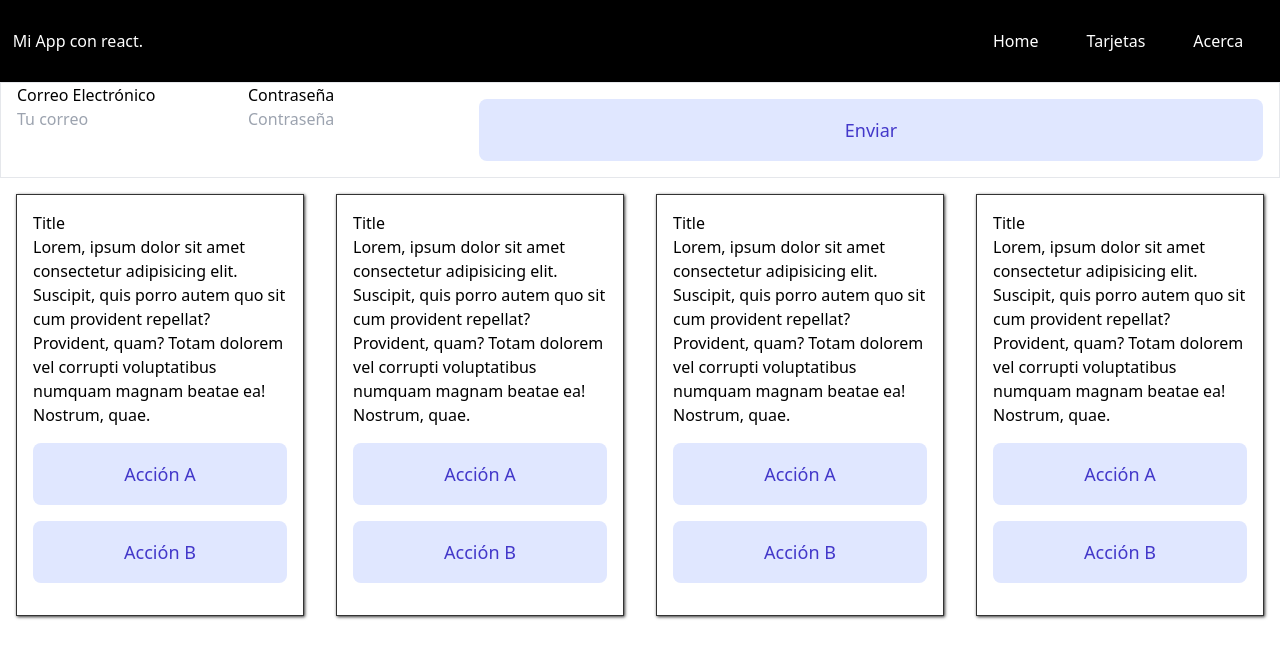
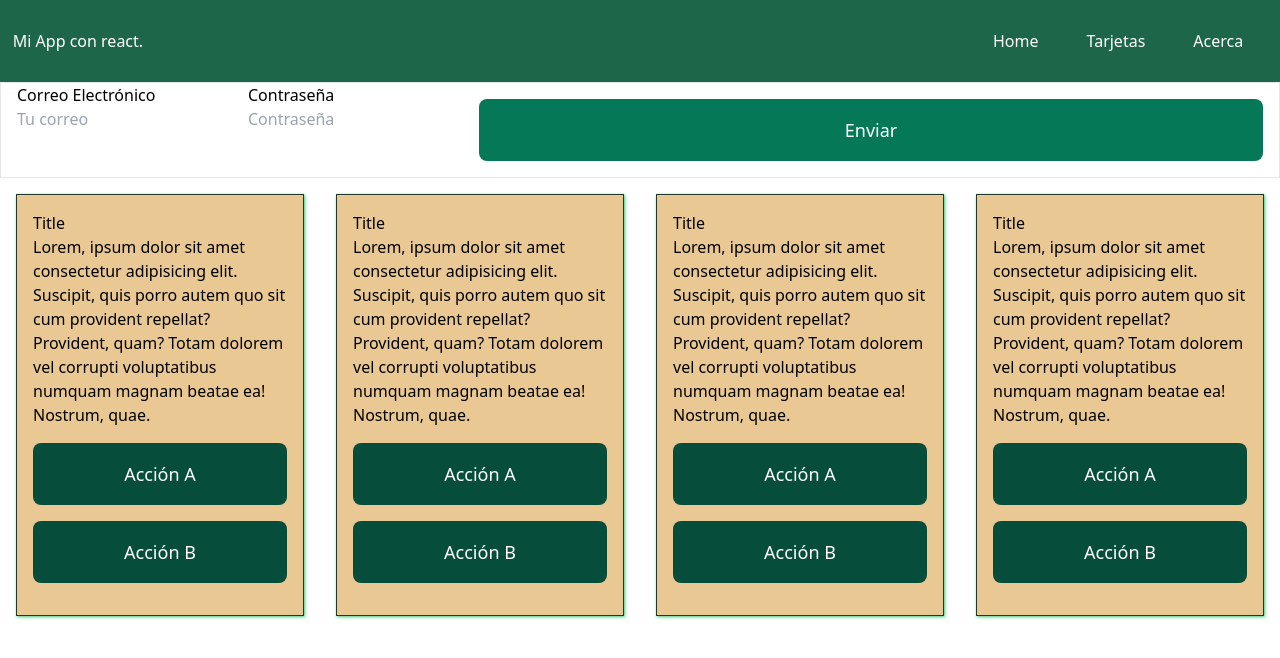
Before and after one commit to ArielMejia01/loginapp, a React (Create React App) app: page / in a window 1280 px wide. Shown: the top 658 px of the page. Built offline with nearby package versions, Linux system fonts and the light colour scheme.

Commit message:
Cambios visuales en botones y otros

```diff
--- a/src/components/BrandHeader/BrandHeader.css
+++ b/src/components/BrandHeader/BrandHeader.css
@@ -4,6 +4,6 @@ header{
     align-items: center;
     margin: 0px;
     padding: 0.8rem;
-    background-color: #000;
+    background-color: #1e664a;
     color: #fff;
   }
--- a/src/components/Forms/FormAction.js
+++ b/src/components/Forms/FormAction.js
@@ -13,9 +13,9 @@ function FormAction({caption, onClick}){
       "font-medium",
       "rounded-lg",
       "text-white",
-      "text-indigo-700",
-      "bg-indigo-100",
-      "hover:bg-indigo-200",
+      "text-white-900",
+      "bg-green-700",
+      "hover:bg-green-600",
       "md:py-4",
       "md:text-lg",
       "md:px-10"
--- a/src/components/cards/Cards.css
+++ b/src/components/cards/Cards.css
@@ -6,6 +6,7 @@
 .Cards{
     padding: 1rem;
     margin: 1rem;
-    border: 1px solid #333;
-    box-shadow: 1px 1px 3px #333;
+    border: 1px solid #1e392a;
+    box-shadow: 1px 1px 3px #3cc47c;
+    background-color: #e9c893;
 }
--- a/src/components/cards/PillBotton.js
+++ b/src/components/cards/PillBotton.js
@@ -13,9 +13,9 @@ function PillBotton({type, text, click}){
       "font-medium",
       "rounded-lg",
       "text-white",
-      "text-indigo-700",
-      "bg-indigo-100",
-      "hover:bg-indigo-200",
+      "text-white-900",
+      "bg-green-900",
+      "hover:bg-green-700",
       "md:py-4",
       "md:text-lg",
       "md:px-10"
```
